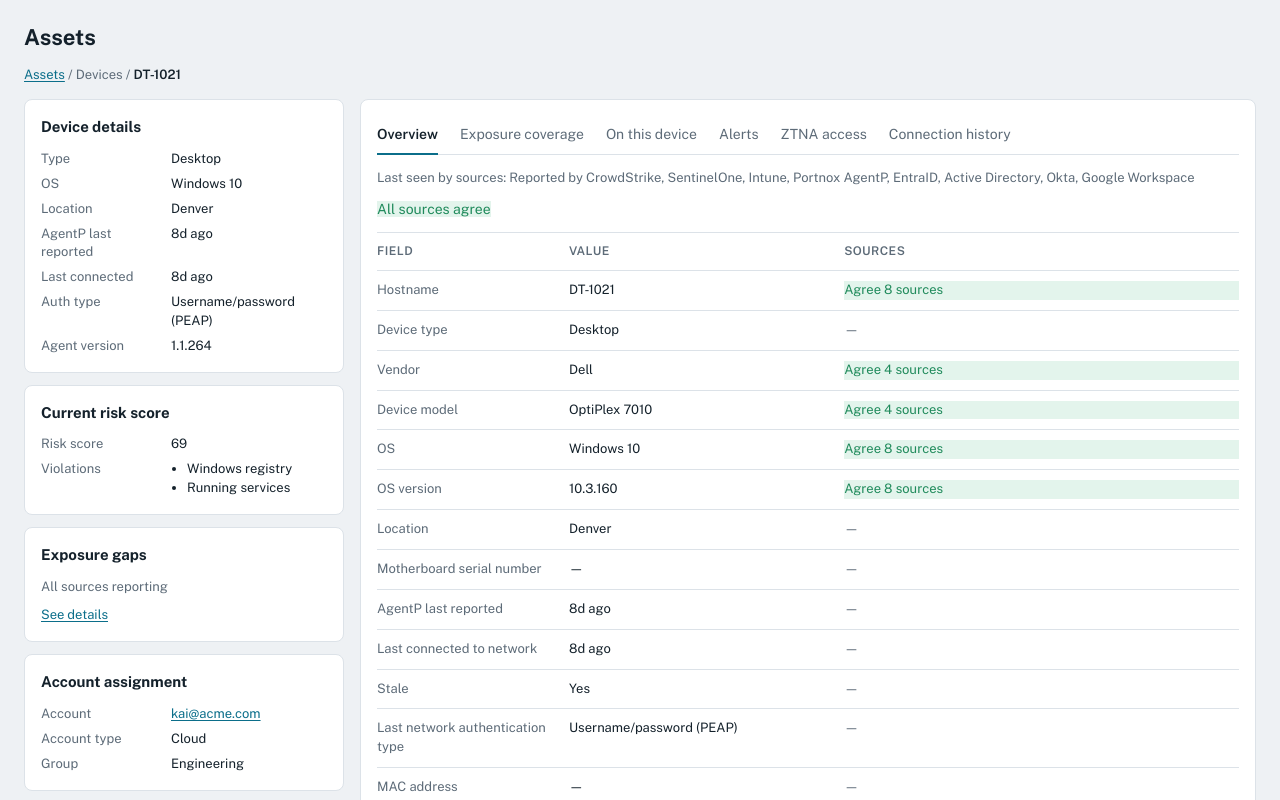
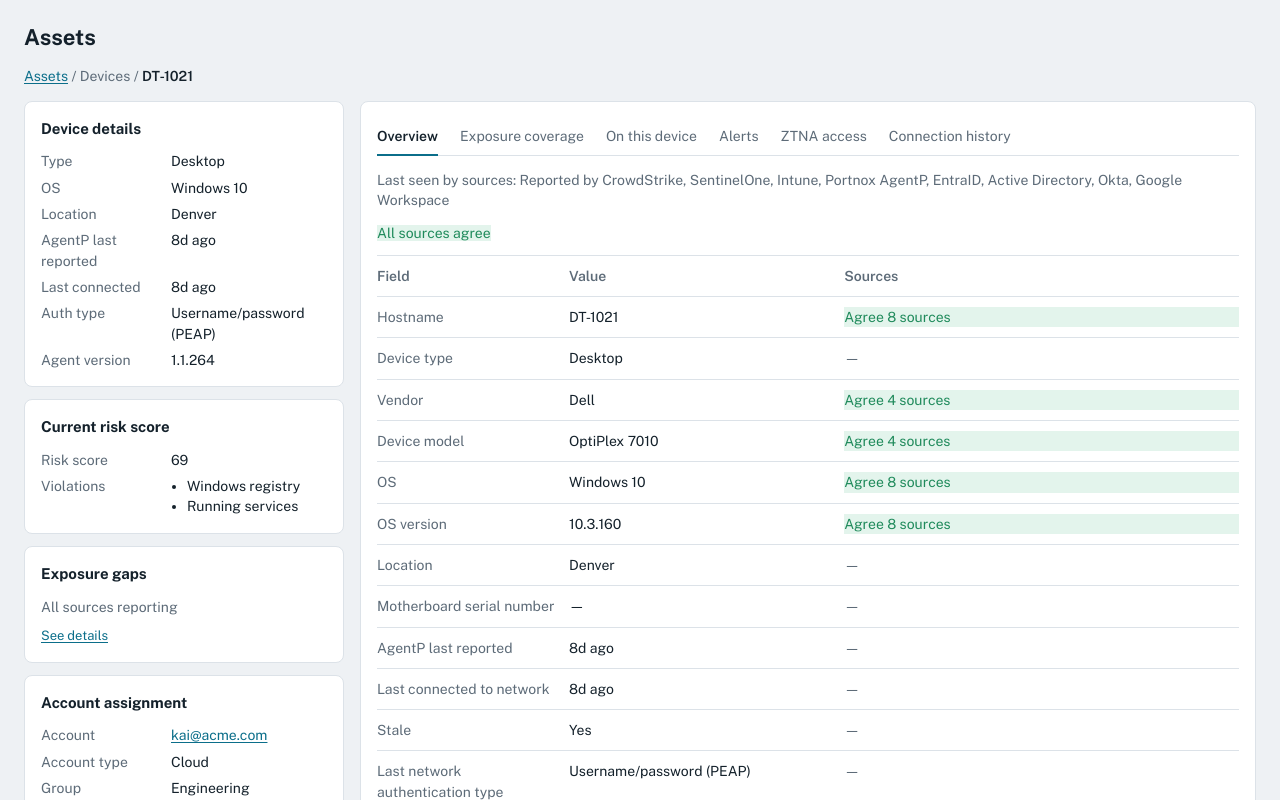
Before and after one commit to ash-orr/caasm-grid, a React (Vite) app in the folder frontend/: page / in a window 1280 px wide. Both pictures are taken after a click on the element 1189 px from the left and 226 px from the top of the page. Shown: the top 800 px of the page. Built offline with nearby package versions, Linux system fonts and the light colour scheme.

Commit message:
fix: detail page text size matches prototype

```diff
--- a/frontend/src/components/AssetsTable/AssetsTable.module.css
+++ b/frontend/src/components/AssetsTable/AssetsTable.module.css
@@ -807,6 +807,8 @@ button[aria-pressed='true'].toolbarIconButton:focus {
 }
 
 .detailPage {
+  --detail-body-size: 14px;
+  --detail-body-line-height: 20.3px;
   display: flex;
   flex-direction: column;
   gap: 14px;
@@ -814,7 +816,8 @@ button[aria-pressed='true'].toolbarIconButton:focus {
 
 .detailCrumb {
   color: var(--mute);
-  font-size: 13px;
+  font-size: var(--detail-body-size);
+  line-height: var(--detail-body-line-height);
 }
 
 .detailCrumbCurrent {
@@ -864,7 +867,8 @@ button[aria-pressed='true'].toolbarIconButton:focus {
   grid-template-columns: 120px 1fr;
   gap: 6px 10px;
   margin: 0;
-  font-size: 13px;
+  font-size: var(--detail-body-size);
+  line-height: var(--detail-body-line-height);
 }
 
 .detailKv dt {
@@ -893,6 +897,8 @@ button[aria-pressed='true'].toolbarIconButton:focus {
   display: inline-flex;
   align-items: center;
   gap: 4px;
+  font-size: var(--detail-body-size);
+  line-height: var(--detail-body-line-height);
 }
 
 .detailTabActive {
@@ -939,8 +945,8 @@ button[aria-pressed='true'].toolbarIconButton:focus {
 
 .detailOverviewLead {
   color: var(--mute);
-  font-size: 13px;
-  line-height: 1.45;
+  font-size: var(--detail-body-size);
+  line-height: var(--detail-body-line-height);
   margin: 0 0 12px;
 }
 
@@ -967,10 +973,11 @@ button[aria-pressed='true'].toolbarIconButton:focus {
 
 .detailAgreementHeader {
   color: var(--mute);
-  font-size: 12px;
+  font-size: var(--detail-body-size);
+  line-height: var(--detail-body-line-height);
   font-weight: 600;
-  text-transform: uppercase;
-  letter-spacing: 0.04em;
+  text-transform: none;
+  letter-spacing: normal;
 }
 
 .detailAgreementField,
@@ -981,21 +988,21 @@ button[aria-pressed='true'].toolbarIconButton:focus {
 
 .detailAgreementField {
   color: var(--mute);
-  font-size: 13px;
-  line-height: 1.45;
+  font-size: var(--detail-body-size);
+  line-height: var(--detail-body-line-height);
 }
 
 .detailAgreementValue {
-  font-size: 13px;
-  line-height: 1.45;
+  font-size: var(--detail-body-size);
+  line-height: var(--detail-body-line-height);
 }
 
 .detailAgreementSources {
   display: flex;
   flex-direction: column;
   gap: 6px;
-  font-size: 13px;
-  line-height: 1.45;
+  font-size: var(--detail-body-size);
+  line-height: var(--detail-body-line-height);
 }
 
 .detailRawValues {
@@ -1039,15 +1046,15 @@ button[aria-pressed='true'].toolbarIconButton:focus {
 
 .detailRowLabel {
   color: var(--mute);
-  font-size: 13px;
-  line-height: 1.4;
+  font-size: var(--detail-body-size);
+  line-height: var(--detail-body-line-height);
 }
 
 .detailMuted {
   color: var(--mute);
   margin: 0;
-  font-size: 13px;
-  line-height: 1.45;
+  font-size: var(--detail-body-size);
+  line-height: var(--detail-body-line-height);
 }
 
 .detailPill {
```
Also changed, not shown: 1 other file (tests, documents, lock files or other folders).
